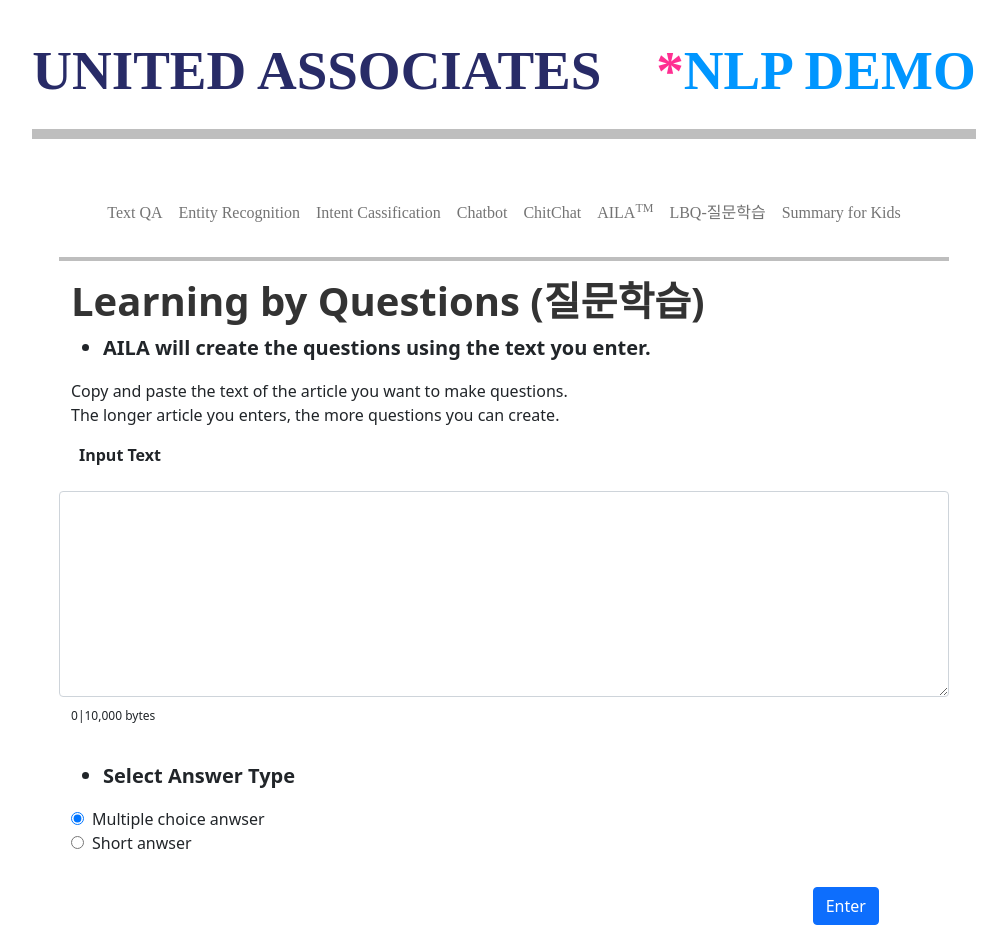
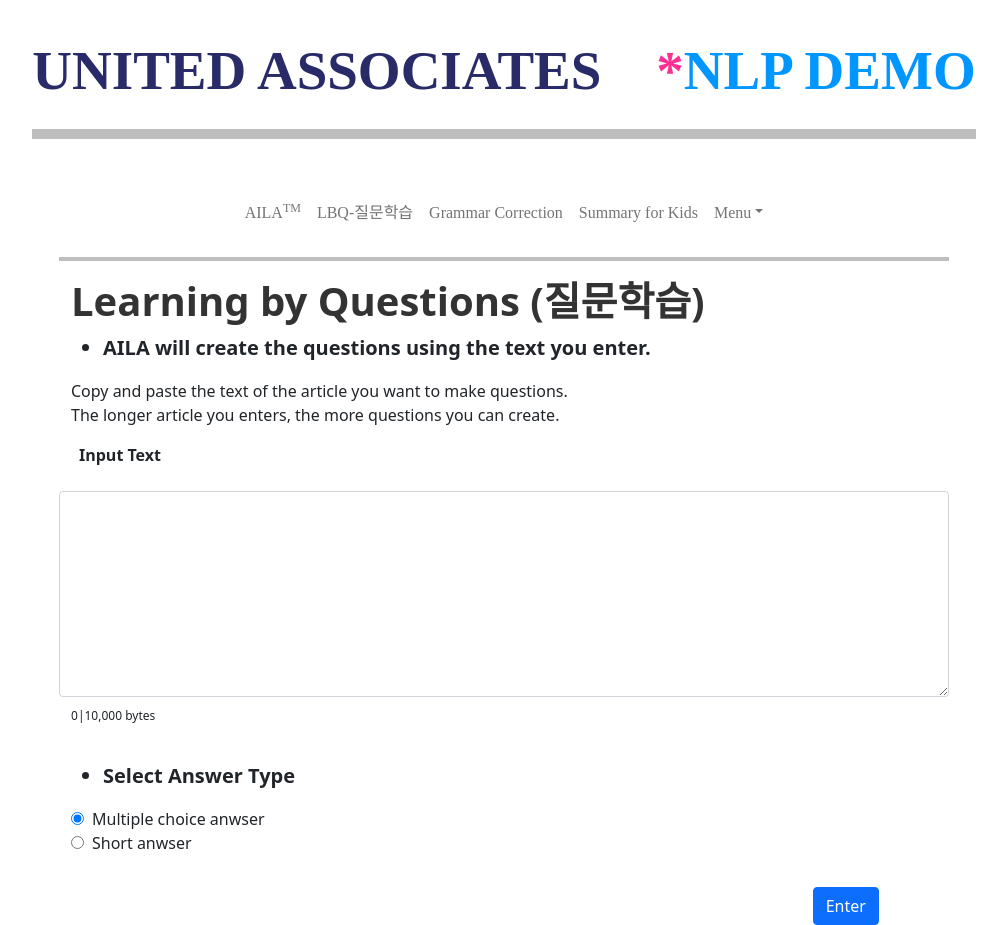
Before and after one commit to nare-ua/demoqna_test, a React (Create React App) app: page / in a window 1280 px wide. Shown: the whole page, without its empty margins (136-1143 px from the left). Built offline with nearby package versions, Linux system fonts and the light colour scheme.

Commit message:
[update]Grammer Correction 추가. 메뉴 수정. #00018

```diff
--- a/src/components/Nav/Navi.js
+++ b/src/components/Nav/Navi.js
@@ -1,6 +1,6 @@
 import React, { Component } from 'react';
 import {Link} from 'react-router-dom';
-import { Container, Nav, Navbar, NavDropdown } from 'react-bootstrap';
+import { ButtonGroup, Container, DropdownButton, Nav, Navbar, NavDropdown } from 'react-bootstrap';
 import Home from '../Body/Home';
 import DemoQna from '../../contents/Demo_qna';
 import CreateDialog from '../../contents/CreateDialog';
@@ -81,32 +81,26 @@
                             }}
                         >
                             <Nav.Item>
-                                <Nav.Link eventKey="Text QA">Text QA</Nav.Link>
-                            </Nav.Item>
-                            <Nav.Item>
-                                <Nav.Link eventKey="Entity Recognition">Entity Recognition</Nav.Link>
-                            </Nav.Item>
-                            <Nav.Item>
-                                <Nav.Link eventKey="Intent Cassification">Intent Cassification</Nav.Link>
-                            </Nav.Item>
-                            <Nav.Item>
-                                <Nav.Link eventKey="Chatbot">Chatbot</Nav.Link>
-                            </Nav.Item>
-                            <Nav.Item>
-                                <Nav.Link eventKey="Chit">ChitChat</Nav.Link>
-                            </Nav.Item>
-                            <Nav.Item>
                                 <Nav.Link eventKey="AILA">AILA<sup>TM</sup></Nav.Link>
                             </Nav.Item>
                             <Nav.Item>
                                 <Nav.Link eventKey="LBQ-질문학습">LBQ-질문학습</Nav.Link>
                             </Nav.Item>
-                            {/* <Nav.Item>
+                            <Nav.Item>
                                 <Nav.Link eventKey="Grammar Correction">Grammar Correction</Nav.Link>
-                            </Nav.Item> */}
+                            </Nav.Item>
                             <Nav.Item>
                                 <Nav.Link eventKey="Summary for Kids">Summary for Kids</Nav.Link>
                             </Nav.Item>
+                            <NavDropdown title="Menu" id="nav-dropdown">
+                                <NavDropdown.Item eventKey="AILA">AILA<sup>TM</sup></NavDropdown.Item>
+                                <NavDropdown.Divider />
+                                <NavDropdown.Item eventKey="Text QA">Text QA</NavDropdown.Item>
+                                <NavDropdown.Item eventKey="Entity Recognition">Entity Recognition</NavDropdown.Item>
+                                <NavDropdown.Item eventKey="Intent Cassification">Intent Cassification</NavDropdown.Item>
+                                <NavDropdown.Item eventKey="Chatbot">Chatbot</NavDropdown.Item>
+                                <NavDropdown.Item eventKey="Chit">ChitChat</NavDropdown.Item>
+                            </NavDropdown>
                         </Nav>
                     </Navbar.Collapse>
                 </Navbar>
--- a/src/contents/CreateDialog.js
+++ b/src/contents/CreateDialog.js
@@ -62,7 +62,7 @@
         })
 
         // 주소는 고정
-        let url = "http://211.248.186.164:18111/docs#/passthru";
+        let url = "http://211.248.186.164:18111/passthru";
         // 셋팅할 데이타 초기값
         let _prompt = "Original:" + params + "\nStandard American English:";
         let _temperature = 0;
--- a/src/contents/SummarizeFor2ndGrader.js
+++ b/src/contents/SummarizeFor2ndGrader.js
@@ -47,7 +47,7 @@
         let _prompt = "My second grader asked me what this passage means:\n\"\"\"\n" + this.state.summarizeInputText + "\n\"\"\"\nI rephrased it for him, in plain language a second grader can understand:\n\"\"\"\n";
         let _temperature = 0;
         let _top_p = 1.0;
-        let _max_tokens = 80;
+        let _max_tokens = 200;
         let _frequency_penalty = 0.0;
         let _presence_penalty = 0.0;
         let _stop = '["\"\"\""]';
```
